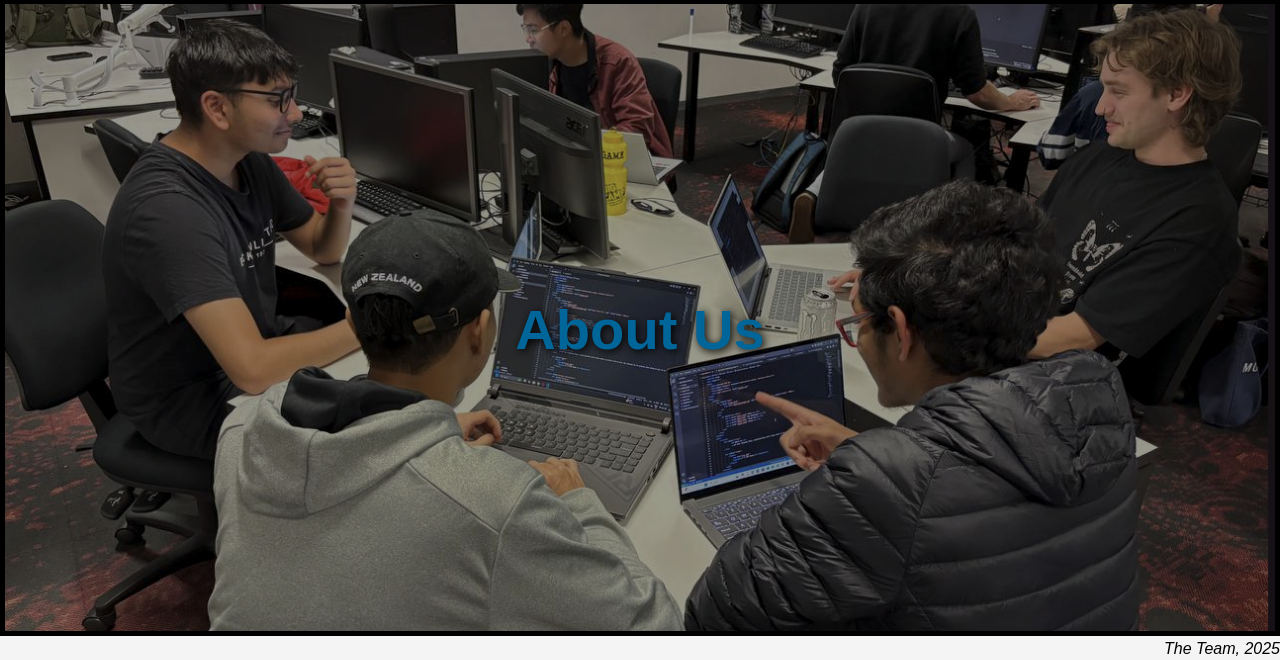
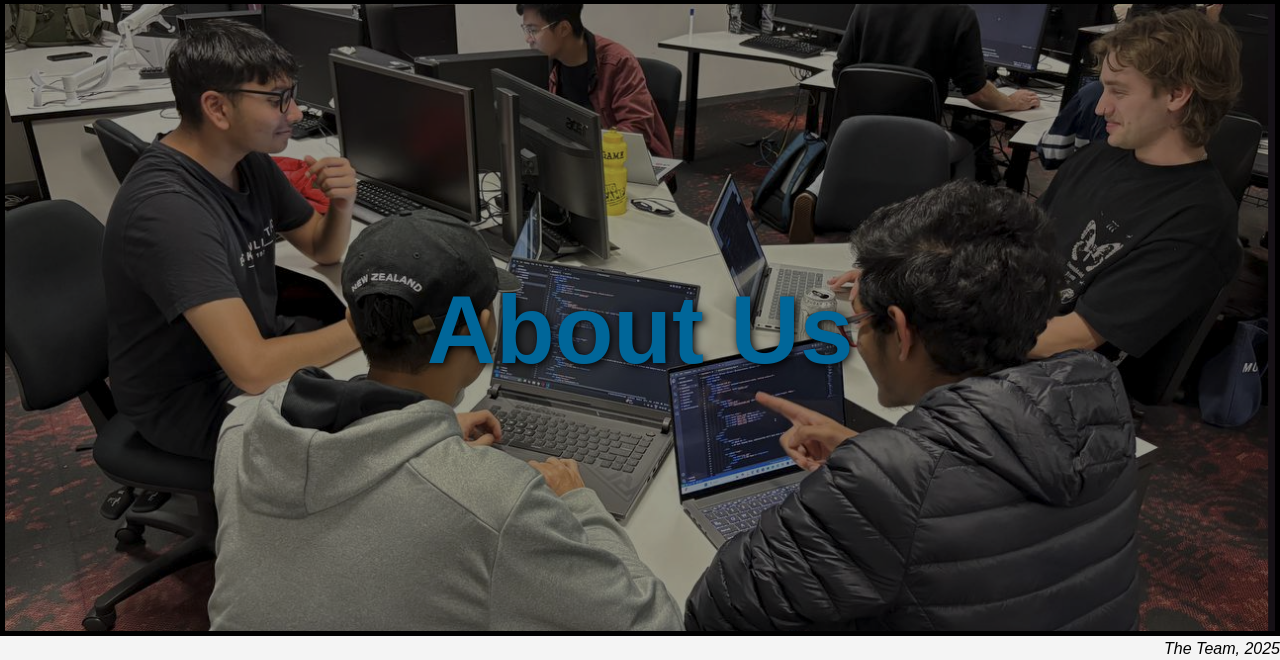
Before and after one commit to Shriyans007/Web-Tech-Project, a PHP site: page /about.html in a window 1280 px wide. Shown: the part 139-799 px from the top of the page. Run offline with PHP 8.4, Linux system fonts and the light colour scheme.

Commit message:
changed h3 to h1 and finale check

```diff
--- a/about.html
+++ b/about.html
@@ -32,7 +32,7 @@
         <figcaption>The Team, 2025</figcaption>
         </figure>
         <div class="hero-text">
-            <h3>About Us</h3>
+            <h1>About Us</h1>
         </div>
     </div>
 
--- a/styles.css
+++ b/styles.css
@@ -375,7 +375,7 @@ button[type="submit"]{
   width: 100%;
   height: auto;
   display: block;
-  filter: brightness(0.6)
+  filter: brightness(0.6);
 }
 
 
@@ -390,8 +390,7 @@ button[type="submit"]{
 }
 
 .hero-text h1{
-  color: white;
-  background-color: transparent;
+  color: #006699;
 }
 
 #group-pic {
```
